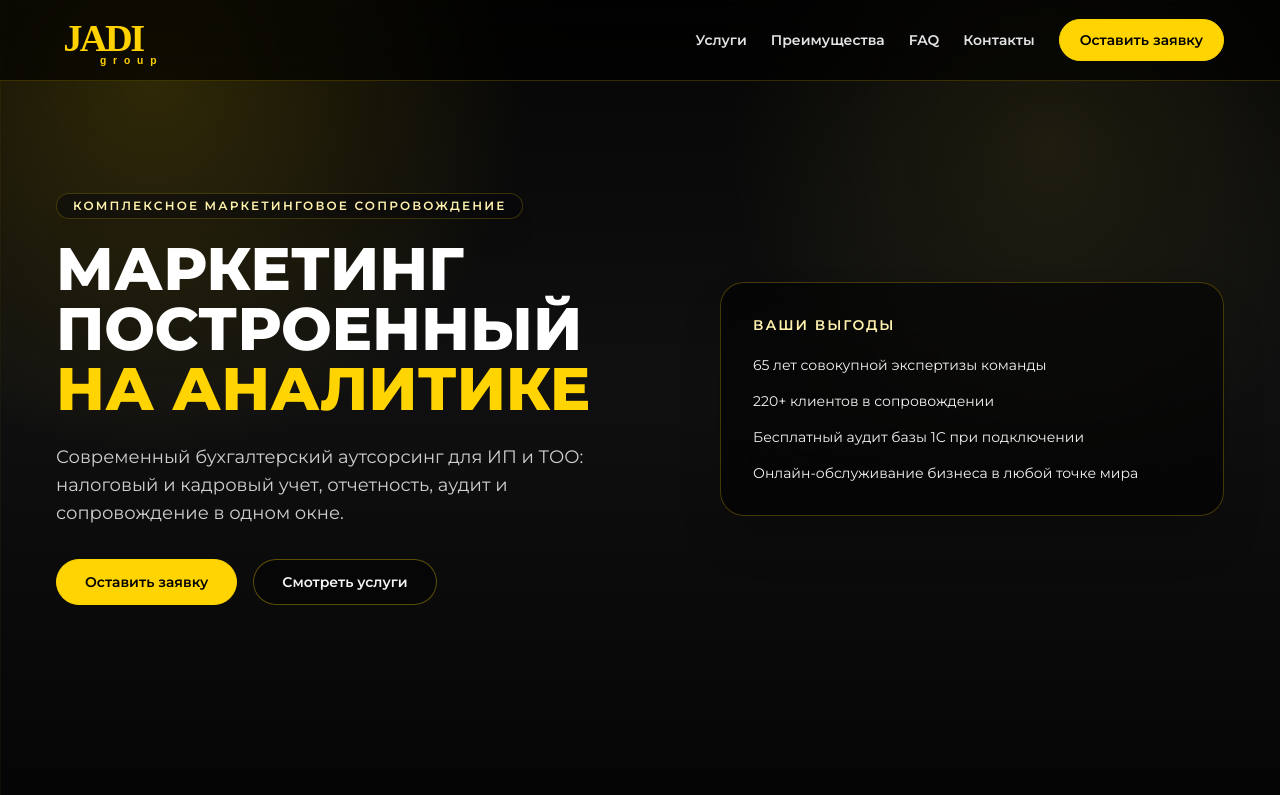
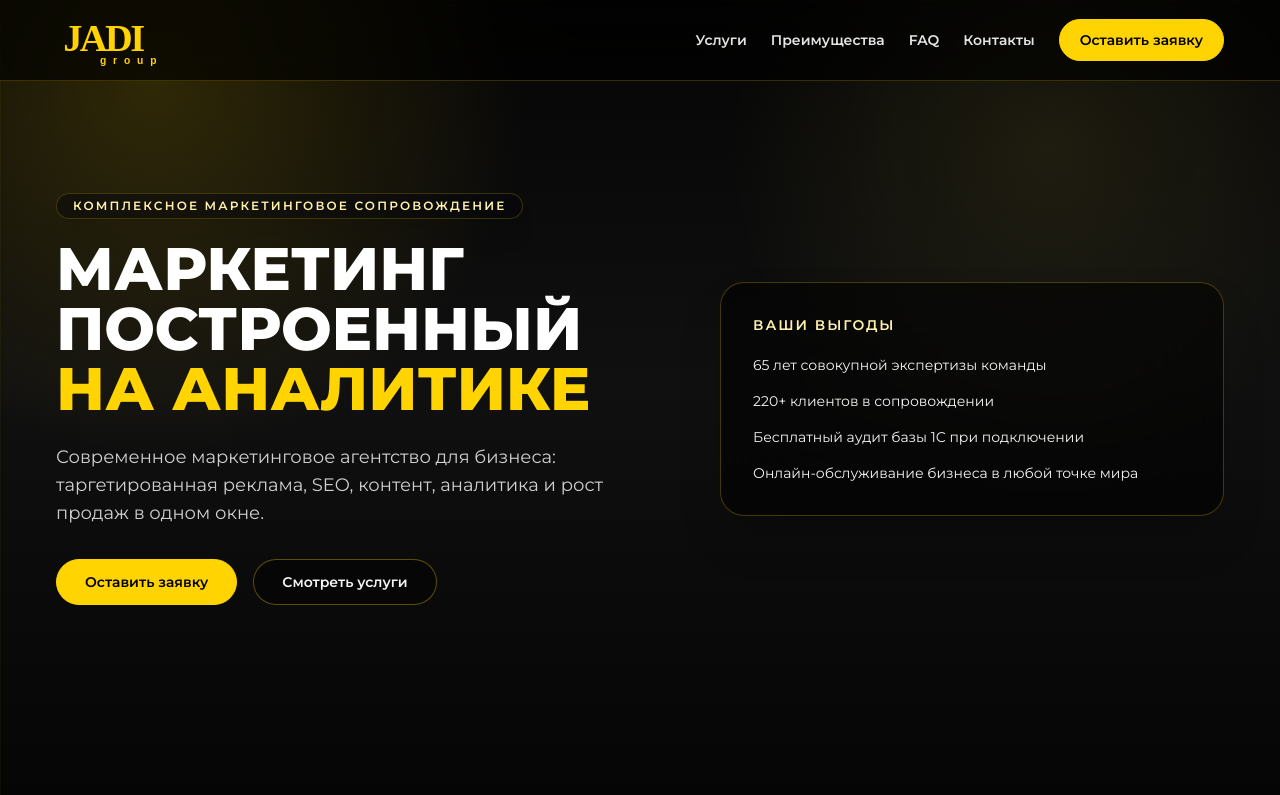
Before and after one commit to AbylaiNurtaev/ada-accounting, a React (Vite) app: page / in a window 1280 px wide. Shown: the top 795 px of the page. Built offline with nearby package versions, Linux system fonts and the light colour scheme.

Commit message:
Update hero marketing subtitle

```diff
--- a/src/sections/Hero.tsx
+++ b/src/sections/Hero.tsx
@@ -14,8 +14,8 @@ export function Hero() {
             <span className="block text-primary-500">НА АНАЛИТИКЕ</span>
           </h1>
           <p className="mt-6 max-w-xl text-base text-zinc-200/90 md:text-lg">
-            Современный бухгалтерский аутсорсинг для ИП и ТОО: налоговый и кадровый учет, отчетность,
-            аудит и сопровождение в одном окне.
+            Современное маркетинговое агентство для бизнеса: таргетированная реклама, SEO, контент,
+            аналитика и рост продаж в одном окне.
           </p>
           <div className="mt-8 flex flex-wrap gap-4">
             <a
```
